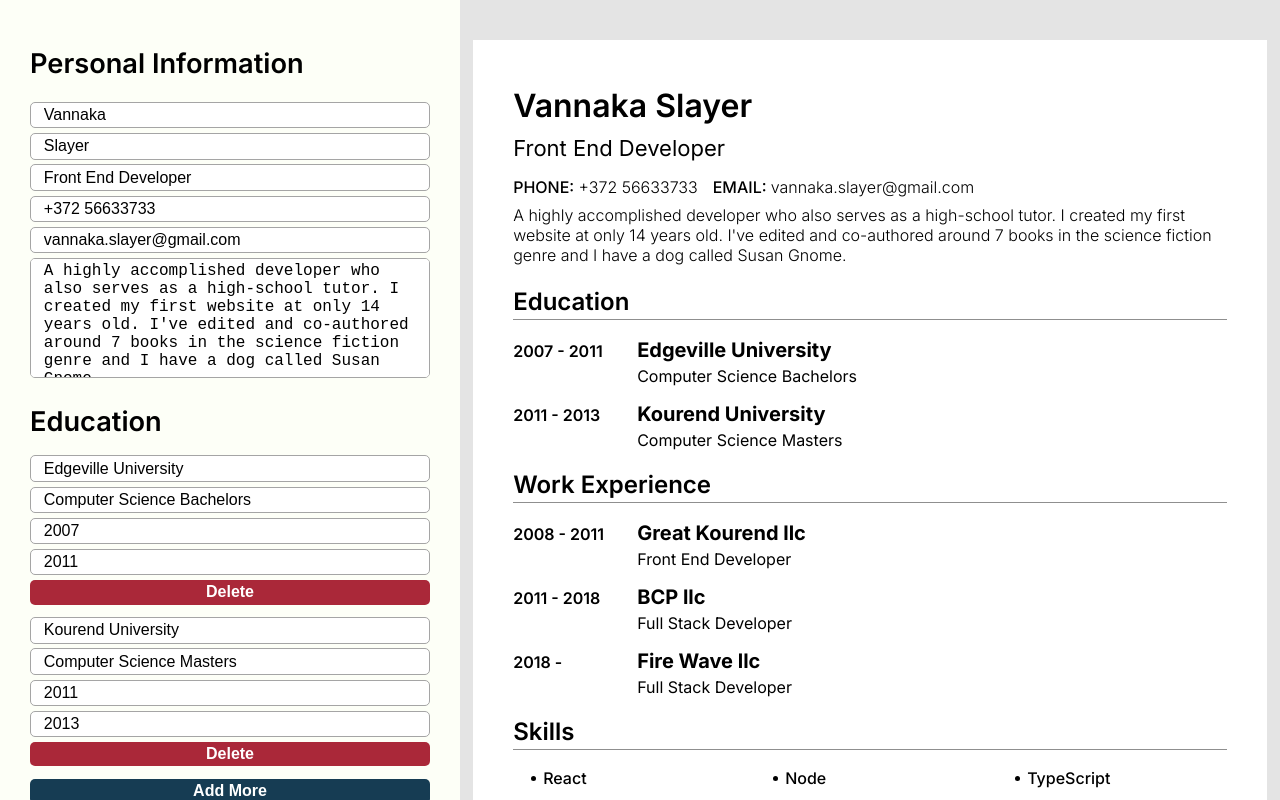
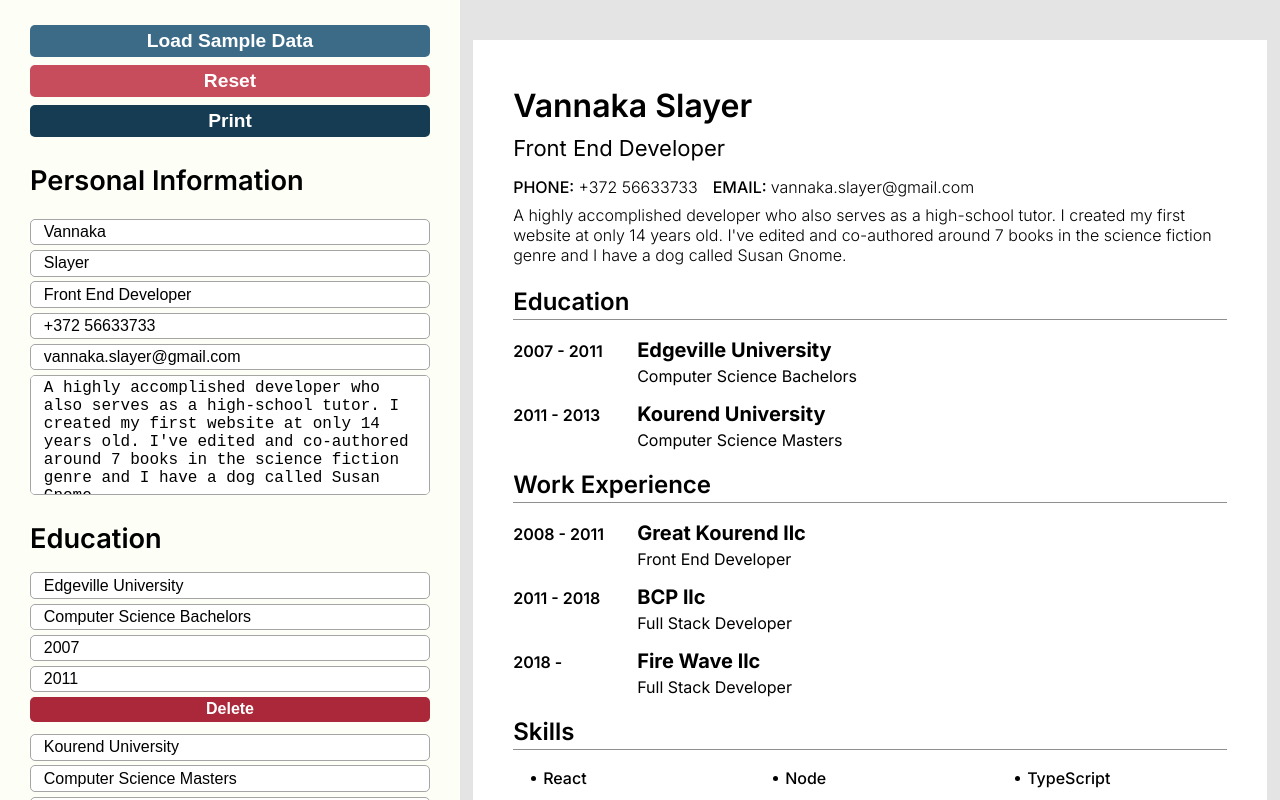
Before and after one commit to Ro-bu/cv_app, a React (Create React App) app: page / in a window 1280 px wide. Shown: the top 800 px of the page. Built offline with nearby package versions, Linux system fonts and the light colour scheme.

Commit message:
buttons to load sample data, reset, and print

```diff
--- a/src/App.js
+++ b/src/App.js
@@ -22,6 +22,9 @@ class App extends Component {
     this.deleteWorkExperience = this.deleteWorkExperience.bind(this);
     this.addSkill = this.addSkill.bind(this);
     this.deleteSkill = this.deleteSkill.bind(this);
+    this.loadSampleData = this.loadSampleData.bind(this);
+    this.resetData = this.resetData.bind(this);
+    this.print = this.print.bind(this);
   }
   handleChangePersonalInformation(event) {
     const {name, value} = event.target;
@@ -79,11 +82,24 @@ class App extends Component {
     newState.skills = newState.skills.filter(skillObject => skillObject !== skill)
     this.setState(newState);
   }
-
+  loadSampleData(){
+    this.setState(exampleData)
+  }
+  resetData(){
+    this.setState(resetData)
+  }
+  print(){
+    window.print();
+  }
   render(){
     return(
       <div className="main-container">
         <div className="sidebar">
+          <div className="sidebar-top-buttons">
+            <button onClick={this.loadSampleData} type="button">Load Sample Data</button>
+            <button onClick={this.resetData} className="reset-button" type="button">Reset</button>
+            <button onClick={this.print} className="print-button" type="button">Print</button>
+          </div>
           <GeneralInformation handleChange={this.handleChangePersonalInformation} data={this.state} />
           <Education handleChange={this.handleChangeEducation} deleteEducation={this.deleteEducation} addEducation={this.addEducation} data={this.state} />
           <WorkExperience handleChange={this.handleChangeWorkExperience} deleteWorkExperience={this.deleteWorkExperience} addWorkExperience={this.addWorkExperience} data={this.state} />
--- a/src/styles.css
+++ b/src/styles.css
@@ -57,7 +57,7 @@ body {
     width: 460px;
 	background-color: #fdfff7;
 	box-sizing: border-box;
-	padding: 50px 30px;
+	padding: 25px 30px 50px 30px;
 	display: flex;
 	flex-direction: column;
 	gap: 30px;
@@ -136,6 +136,7 @@ body {
 	flex-direction: row;
 	justify-content: space-between;
 	margin-bottom: 0.8rem;
+	width: 100%;
 }
 .skills-input input{
 	width: 320px;
@@ -236,6 +237,35 @@ body {
 	top: 6px;
 	left: -12px;
 }
+.sidebar-top-buttons {
+	display: flex;
+	flex-direction: column;
+	align-items: center;
+	gap: 8px;
+}
+.sidebar-top-buttons button {
+	width: 100%;
+	border: none;
+	font-size: 1.2rem;
+	font-weight: 600;
+	background-color: #3c6b88;
+	color: white;
+	border-radius: 5px;
+	padding: 5px 0px;
+	cursor:pointer;
+}
+.sidebar-top-buttons button:hover {
+	background-color: #6592ad;
+}
+.reset-button {
+	background-color: #c74d5d !important;
+}
+.print-button {
+	background-color: #163c53 !important;
+}
+
+
+
 @media print {
 	.cv-preview {
 		margin: none;
@@ -251,10 +281,6 @@ body {
 		min-height: 25cm;
 		width:21cm;
 		size: auto;
-	}
-	body {
-		display: flex;
-		flex-direction: column;
-		align-content: flex-start;
+		background-color: white;
 	}
 }
```
